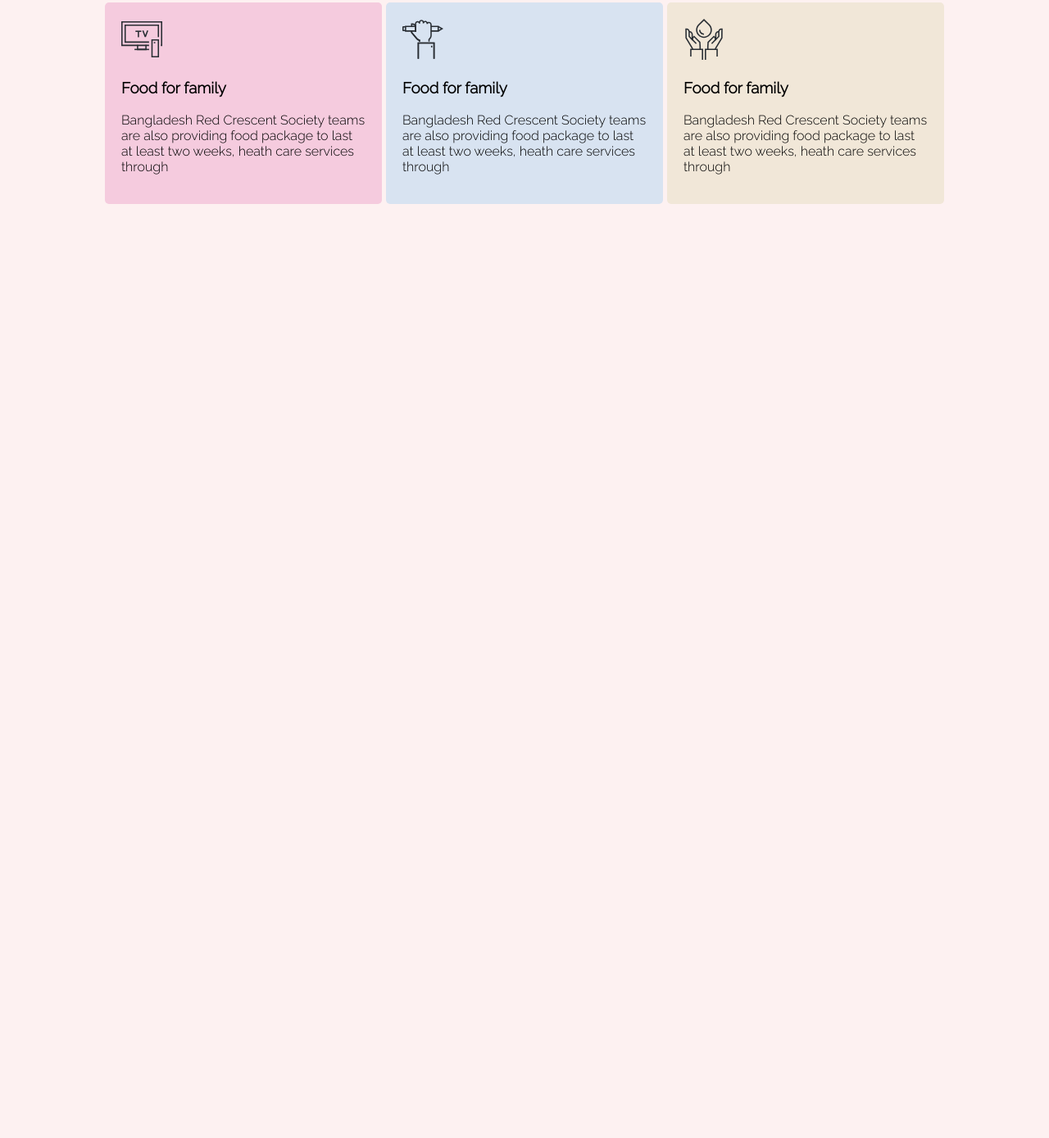
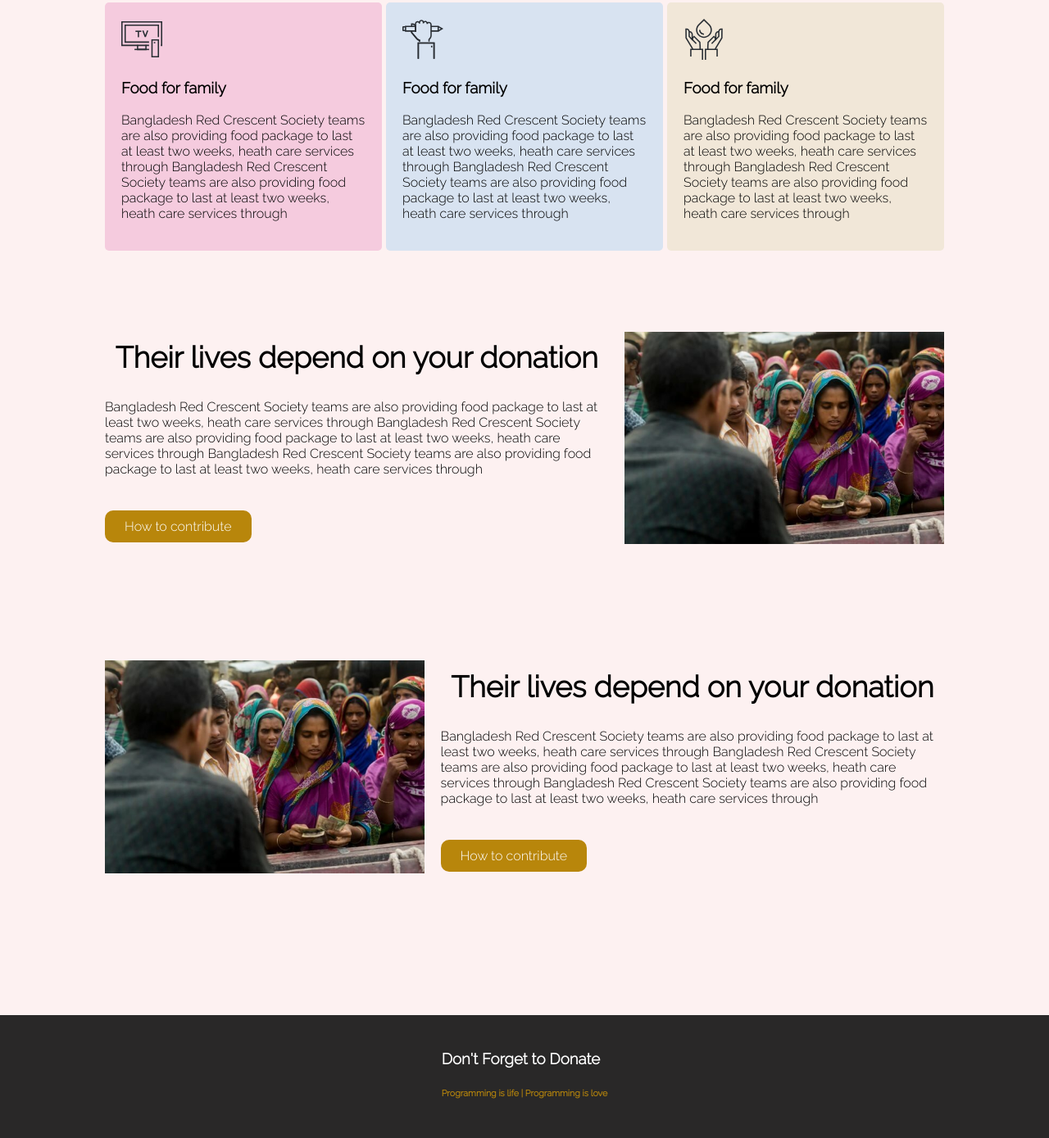
Before and after one commit to zayedhossain120/DonateSylhet, a plain HTML site: page index.html in a window 1280 px wide. Shown: the part 1538-2927 px from the top of the page at 82% size. Before the commit the page ends 1787 px from the top, so only its background shows below. Drawn offline with Linux system fonts and the light colour scheme.

Commit message:
final code added

```diff
--- a/index.html
+++ b/index.html
@@ -82,18 +82,24 @@
                     <img src="/icons/icon7.svg" alt="">
                     <h3>Food for family</h3>
                     <p>Bangladesh Red Crescent Society teams are also providing food package to last at least two weeks,
+                        heath care services through Bangladesh Red Crescent Society teams are also providing food
+                        package to last at least two weeks,
                         heath care services through</p>
                 </div>
                 <div class="donate-plan-div-item2">
                     <img src="/icons/icon5.svg" alt="">
                     <h3>Food for family</h3>
                     <p>Bangladesh Red Crescent Society teams are also providing food package to last at least two weeks,
+                        heath care services through Bangladesh Red Crescent Society teams are also providing food
+                        package to last at least two weeks,
                         heath care services through</p>
                 </div>
                 <div class="donate-plan-div-item3">
                     <img src="/icons/icon13.svg" alt="">
                     <h3>Food for family</h3>
                     <p>Bangladesh Red Crescent Society teams are also providing food package to last at least two weeks,
+                        heath care services through Bangladesh Red Crescent Society teams are also providing food
+                        package to last at least two weeks,
                         heath care services through</p>
                 </div>
             </div>
@@ -101,6 +107,46 @@
 
     </section>
 
+    <section class="container">
+        <div class="donate-content">
+            <div class="donate-content-item1">
+                <h1>Their lives depend on your donation</h1>
+                <p>Bangladesh Red Crescent Society teams are also providing food package to last at least two weeks,
+                    heath care services through Bangladesh Red Crescent Society teams are also providing food package to
+                    last at least two weeks, heath care services through Bangladesh Red Crescent Society teams are also
+                    providing food package to last at least two weeks, heath care services through</p>
+                <a href="#">How to contribute</a>
+            </div>
+            <div class="donate-content-item2">
+                <img src="images/donation1.jpg" alt="">
+            </div>
+        </div>
+
+
+        <div class="donate-content donate-content1">
+            <div class="donate-content-item2">
+                <img src="images/donation1.jpg" alt="">
+            </div>
+            <div class="donate-content-item4">
+                <h1>Their lives depend on your donation</h1>
+                <p>Bangladesh Red Crescent Society teams are also providing food package to last at least two weeks,
+                    heath care services through Bangladesh Red Crescent Society teams are also providing food package to
+                    last at least two weeks, heath care services through Bangladesh Red Crescent Society teams are also
+                    providing food package to last at least two weeks, heath care services through</p>
+                <a href="#">How to contribute</a>
+            </div>
+
+        </div>
+    </section>
+
+    <footer class="footer">
+        <div>
+            <h3>Don't Forget to Donate</h3>
+            <h6>Programming is life | Programming is love</h6>
+        </div>
+    </footer>
+
+
 </body>
 
 </html>
--- a/style.css
+++ b/style.css
@@ -155,3 +155,61 @@ body {
     border-radius: 5px;
     margin-right: 5px;
 }
+
+.donate-content {
+    display: flex;
+    align-items: center;
+    justify-content: center;
+
+}
+
+.donate-content img {
+    width: 100%;
+}
+
+.donate-content-item1 {
+    max-width: 60%;
+    margin-right: 20px;
+}
+
+.donate-content h1 {
+    font-size: 36px;
+    color: black;
+    text-align: center;
+}
+
+.donate-content a {
+    padding: 10px 24px;
+    background: darkgoldenrod;
+    border-radius: 10px;
+    text-decoration: none;
+    transition: .6s;
+    color: #fff;
+    margin: 25px auto;
+    display: inline-block;
+}
+
+.donate-content-item4 {
+    max-width: 60%;
+    margin-left: 20px;
+
+}
+
+.donate-content1 {
+    margin-top: 100px;
+}
+
+.footer {
+    margin-top: 150px;
+    display: flex;
+    align-items: center;
+    justify-content: center;
+    height: 150px;
+    background-color: rgb(41, 40, 40);
+    color: #fff;
+
+}
+
+.footer h6 {
+    color: darkgoldenrod
+}
```
